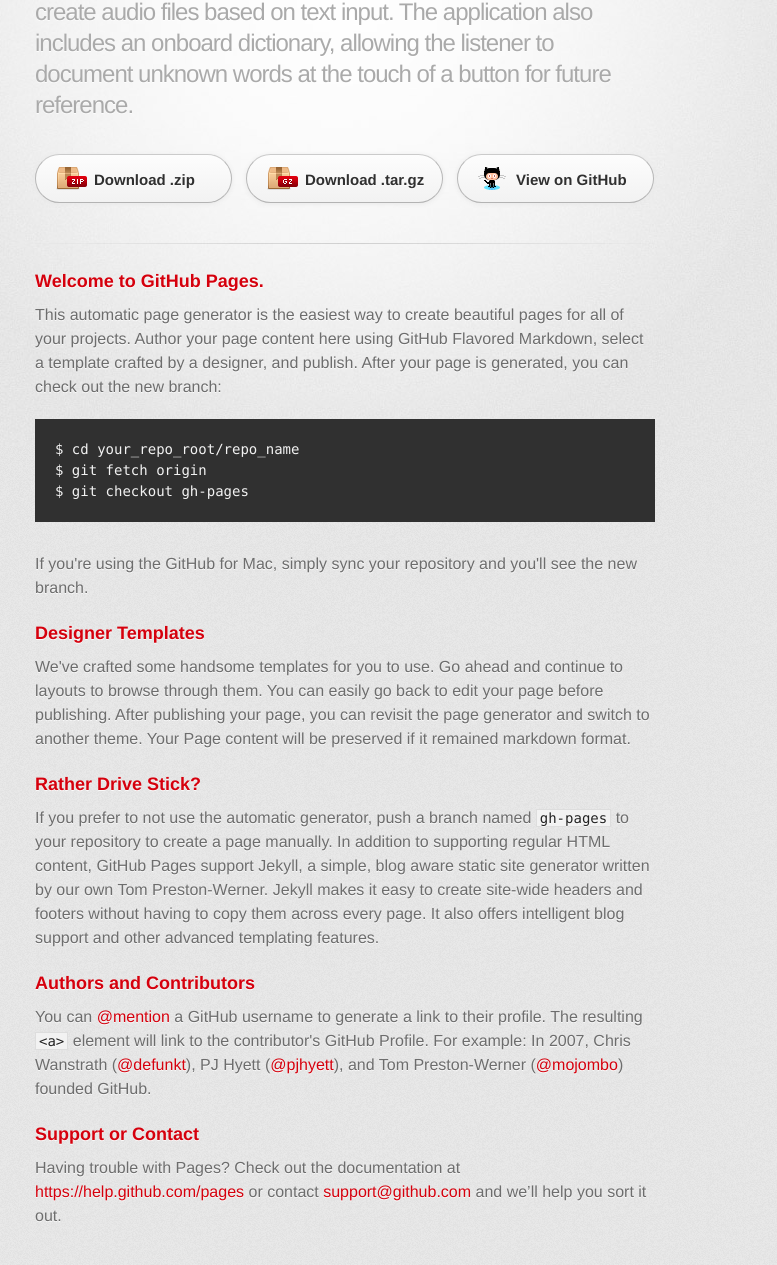
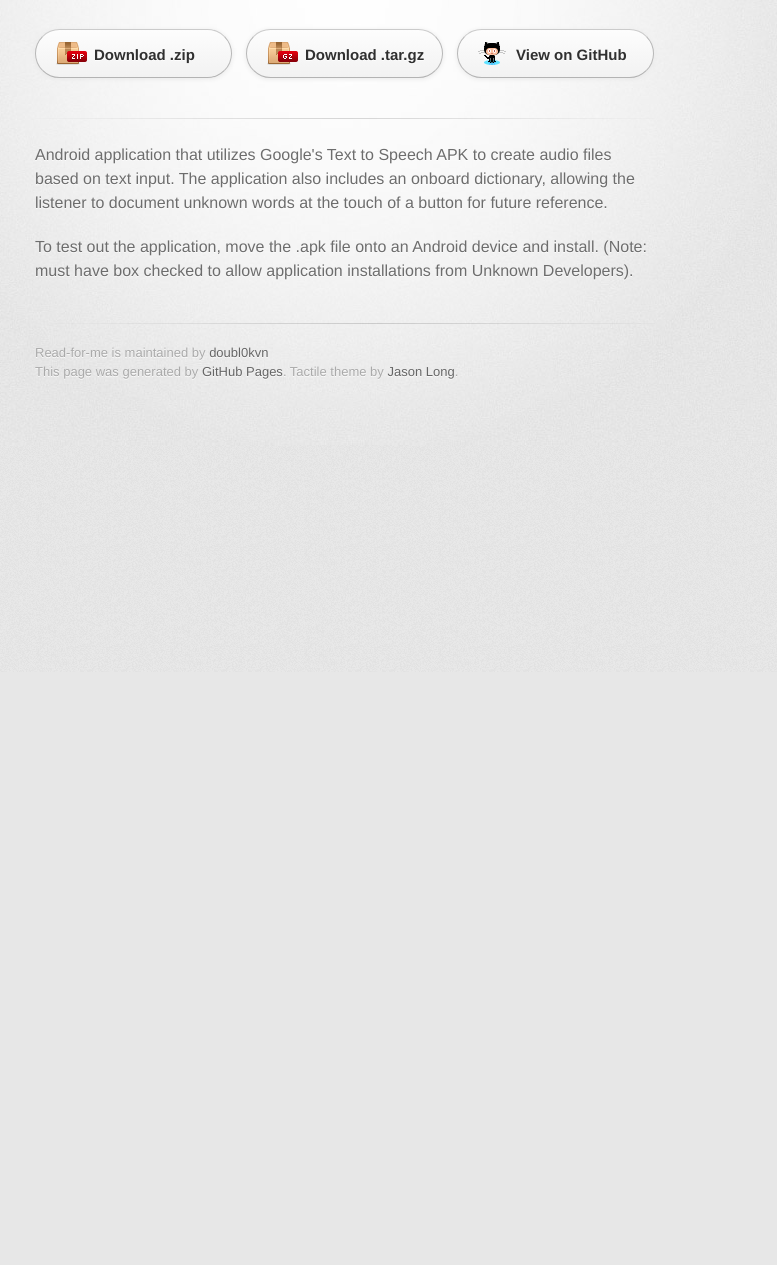
Before and after one commit to sajantanand/Read-for-Me, a plain HTML site: page index.html in a window 1280 px wide. Shown: the part 128-1393 px from the top of the page, without its empty margins (295-1072 px from the left). After the commit the page ends 800 px from the top, so only its background shows below. Drawn offline with Linux system fonts and the light colour scheme; a web font is replaced by a local one.

```diff
--- a/index.html
+++ b/index.html
@@ -19,7 +19,7 @@
 
         <header>
           <h1>Read-for-me</h1>
-          <h2>Android application that utilizes Google&#39;s Text to Speech APK to create audio files based on text input.  The application also includes an onboard dictionary, allowing the listener to document unknown words at the touch of a button for future reference.</h2>
+          <h2>by Sajant Anand, Kevin Davis, Arnav Bhandari</h2>
         </header>
 
         <section id="downloads" class="clearfix">
@@ -31,37 +31,9 @@
         <hr>
 
         <section id="main_content">
-          <h3>
-<a id="welcome-to-github-pages" class="anchor" href="#welcome-to-github-pages" aria-hidden="true"><span class="octicon octicon-link"></span></a>Welcome to GitHub Pages.</h3>
+          <p>Android application that utilizes Google's Text to Speech APK to create audio files based on text input.  The application also includes an onboard dictionary, allowing the listener to document unknown words at the touch of a button for future reference.</p>
 
-<p>This automatic page generator is the easiest way to create beautiful pages for all of your projects. Author your page content here using GitHub Flavored Markdown, select a template crafted by a designer, and publish. After your page is generated, you can check out the new branch:</p>
-
-<pre><code>$ cd your_repo_root/repo_name
-$ git fetch origin
-$ git checkout gh-pages
-</code></pre>
-
-<p>If you're using the GitHub for Mac, simply sync your repository and you'll see the new branch.</p>
-
-<h3>
-<a id="designer-templates" class="anchor" href="#designer-templates" aria-hidden="true"><span class="octicon octicon-link"></span></a>Designer Templates</h3>
-
-<p>We've crafted some handsome templates for you to use. Go ahead and continue to layouts to browse through them. You can easily go back to edit your page before publishing. After publishing your page, you can revisit the page generator and switch to another theme. Your Page content will be preserved if it remained markdown format.</p>
-
-<h3>
-<a id="rather-drive-stick" class="anchor" href="#rather-drive-stick" aria-hidden="true"><span class="octicon octicon-link"></span></a>Rather Drive Stick?</h3>
-
-<p>If you prefer to not use the automatic generator, push a branch named <code>gh-pages</code> to your repository to create a page manually. In addition to supporting regular HTML content, GitHub Pages support Jekyll, a simple, blog aware static site generator written by our own Tom Preston-Werner. Jekyll makes it easy to create site-wide headers and footers without having to copy them across every page. It also offers intelligent blog support and other advanced templating features.</p>
-
-<h3>
-<a id="authors-and-contributors" class="anchor" href="#authors-and-contributors" aria-hidden="true"><span class="octicon octicon-link"></span></a>Authors and Contributors</h3>
-
-<p>You can <a href="https://github.com/blog/821" class="user-mention">@mention</a> a GitHub username to generate a link to their profile. The resulting <code>&lt;a&gt;</code> element will link to the contributor's GitHub Profile. For example: In 2007, Chris Wanstrath (<a href="https://github.com/defunkt" class="user-mention">@defunkt</a>), PJ Hyett (<a href="https://github.com/pjhyett" class="user-mention">@pjhyett</a>), and Tom Preston-Werner (<a href="https://github.com/mojombo" class="user-mention">@mojombo</a>) founded GitHub.</p>
-
-<h3>
-<a id="support-or-contact" class="anchor" href="#support-or-contact" aria-hidden="true"><span class="octicon octicon-link"></span></a>Support or Contact</h3>
-
-<p>Having trouble with Pages? Check out the documentation at <a href="https://help.github.com/pages">https://help.github.com/pages</a> or contact <a href="mailto:support@github.com">support@github.com</a> and we’ll help you sort it out.</p>
+<p>To test out the application, move the .apk file onto an Android device and install. (Note: must have box checked to allow application installations from Unknown Developers).</p>
         </section>
 
         <footer>
```
Also changed, not shown: params.json (+1 -1 lines).
